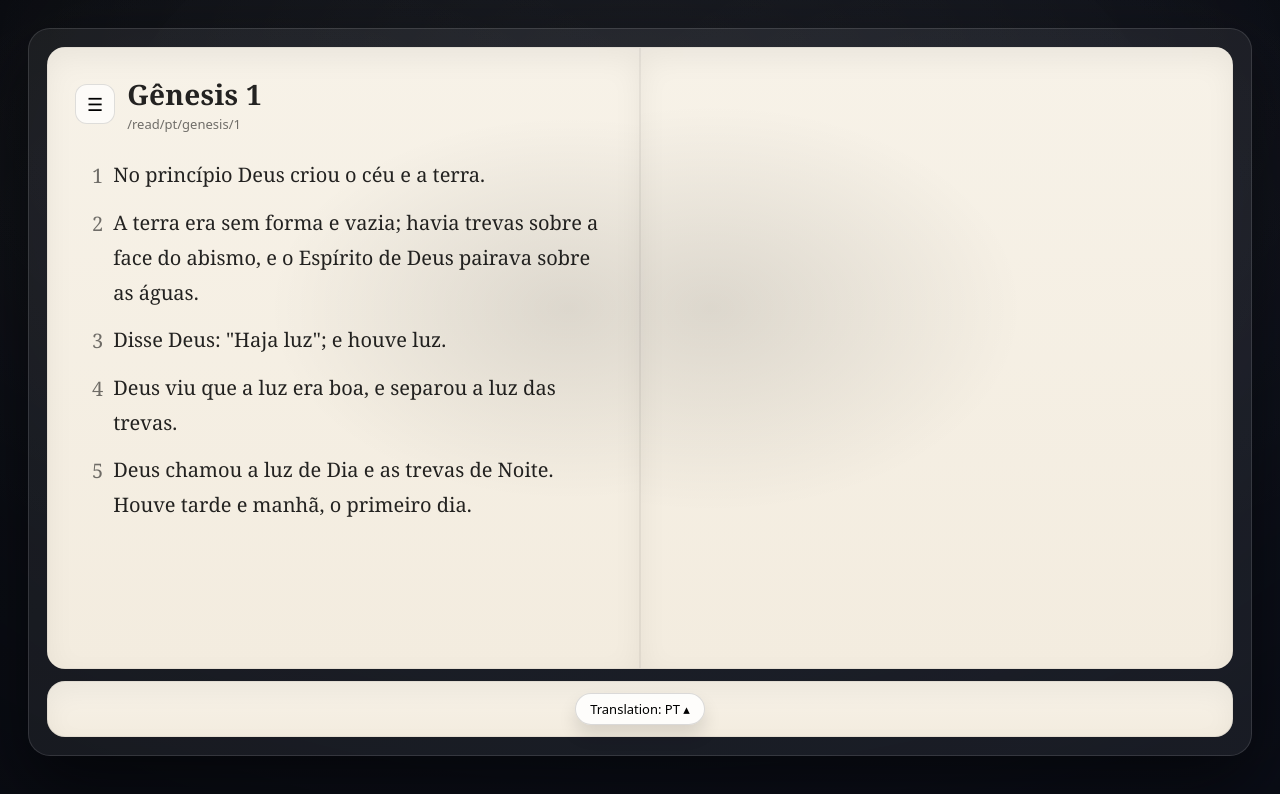
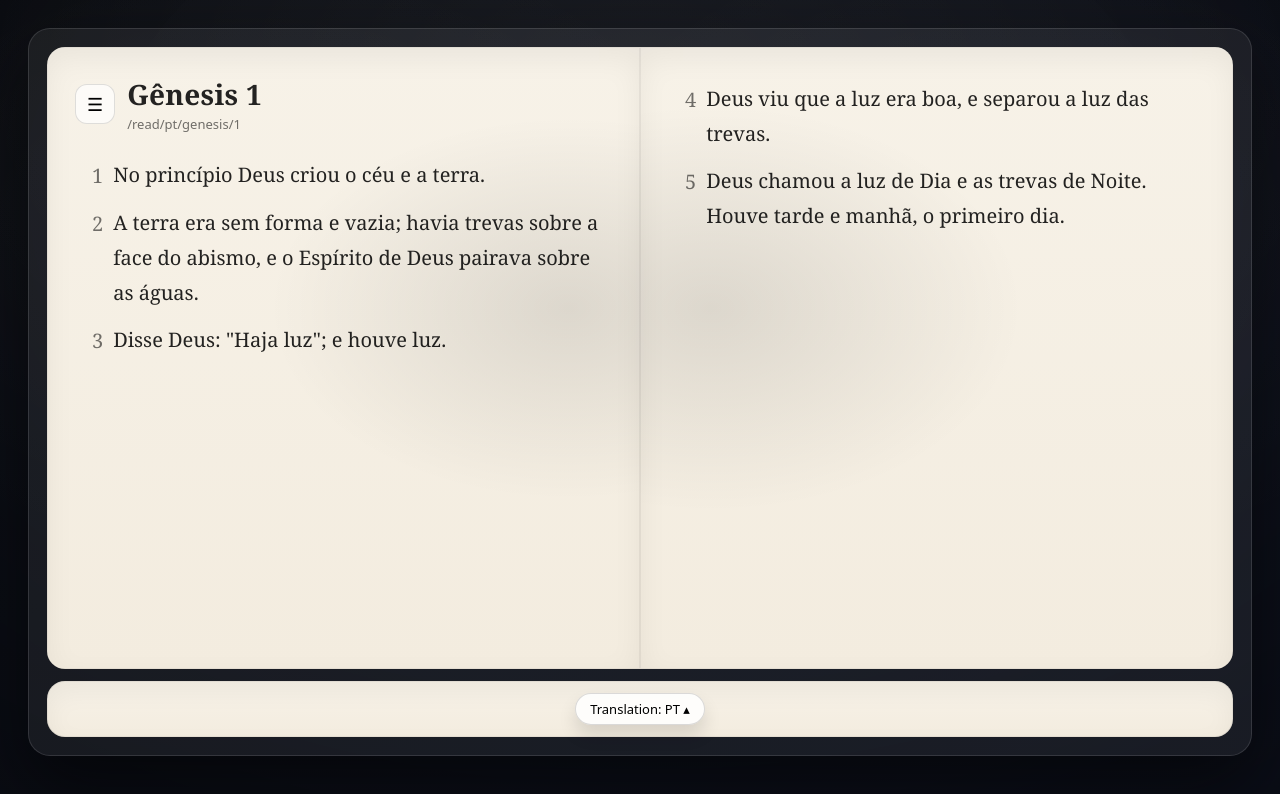
Before and after one commit to joaohb07/bible, a React (Vite) app: page /read/pt/genesis/1 in a window 1280 px wide. Shown: the top 794 px of the page. Built offline with nearby package versions, Linux system fonts and the light colour scheme.

Commit message:
feat(reader): mock two-page split with mobile single-page fallback

```diff
--- a/src/features/reader/components/BookOpen.tsx
+++ b/src/features/reader/components/BookOpen.tsx
@@ -1,6 +1,7 @@
-import { useMemo, useState } from "react";
+import { useEffect, useMemo, useState } from "react";
 import type { BookId, TranslationId } from "../../../shared/bible/refs";
 import { getBookById } from "../../../shared/bible/books";
+import PagedChapterView from "./PagedChapterView";
 import ChapterView from "./ChapterView";
 import LanguagePicker from "../../settings/components/LanguagePicker";
 import BottomSheet from "../../../shared/ui/BottomSheet";
@@ -14,6 +15,16 @@ export default function BookOpen(props: {
 }) {
   const res = useChapter(props);
   const [langOpen, setLangOpen] = useState(false);
+
+  const [isMobile, setIsMobile] = useState(false);
+  useEffect(() => {
+    const mq = window.matchMedia("(max-width: 880px)");
+    const apply = () => setIsMobile(mq.matches);
+
+    apply();
+    mq.addEventListener?.("change", apply);
+    return () => mq.removeEventListener?.("change", apply);
+  }, []);
 
   const title = useMemo(() => {
     const b = getBookById(props.book);
@@ -52,21 +63,27 @@ export default function BookOpen(props: {
           </header>
 
           <div className="chapter-body">
+            {isMobile ? (
               <ChapterView
                 translation={props.translation}
                 book={props.book}
                 chapter={props.chapter}
                 data={res.data}
               />
+            ) : (
+              <PagedChapterView data={res.data} page="left" />
+            )}
           </div>
         </section>
 
-        {/* Right page (empty for now) */}
+        {/* Right page (desktop only) */}
+        {!isMobile && (
           <section className="page page-right" aria-label="Right page">
-          <div style={{ color: "rgba(0,0,0,0.35)", fontStyle: "italic" }}>
-            {/* Later: pagination / continuation */}
+            <div className="chapter-body">
+              <PagedChapterView data={res.data} page="right" />
             </div>
           </section>
+        )}
       </div>
 
       {/* EXTRA "mini page" under the spread */}
--- /dev/null
+++ b/src/features/reader/components/PagedChapterView.tsx
@@ -0,0 +1,24 @@
+import type { ChapterData } from "../types";
+
+type Props = {
+  data: ChapterData;
+  page: "left" | "right";
+};
+
+export default function PagedChapterView({ data, page }: Props) {
+  const verses = data.verses ?? [];
+  const mid = Math.ceil(verses.length / 2);
+
+  const slice = page === "left" ? verses.slice(0, mid) : verses.slice(mid);
+
+  return (
+    <>
+      {slice.map((v) => (
+        <div key={v.verse} className="verse-line">
+          <span className="verse-num">{v.verse}</span>
+          <span className="verse-text">{v.text}</span>
+        </div>
+      ))}
+    </>
+  );
+}
```
Lines whose indentation alone changed are shown as unchanged.
